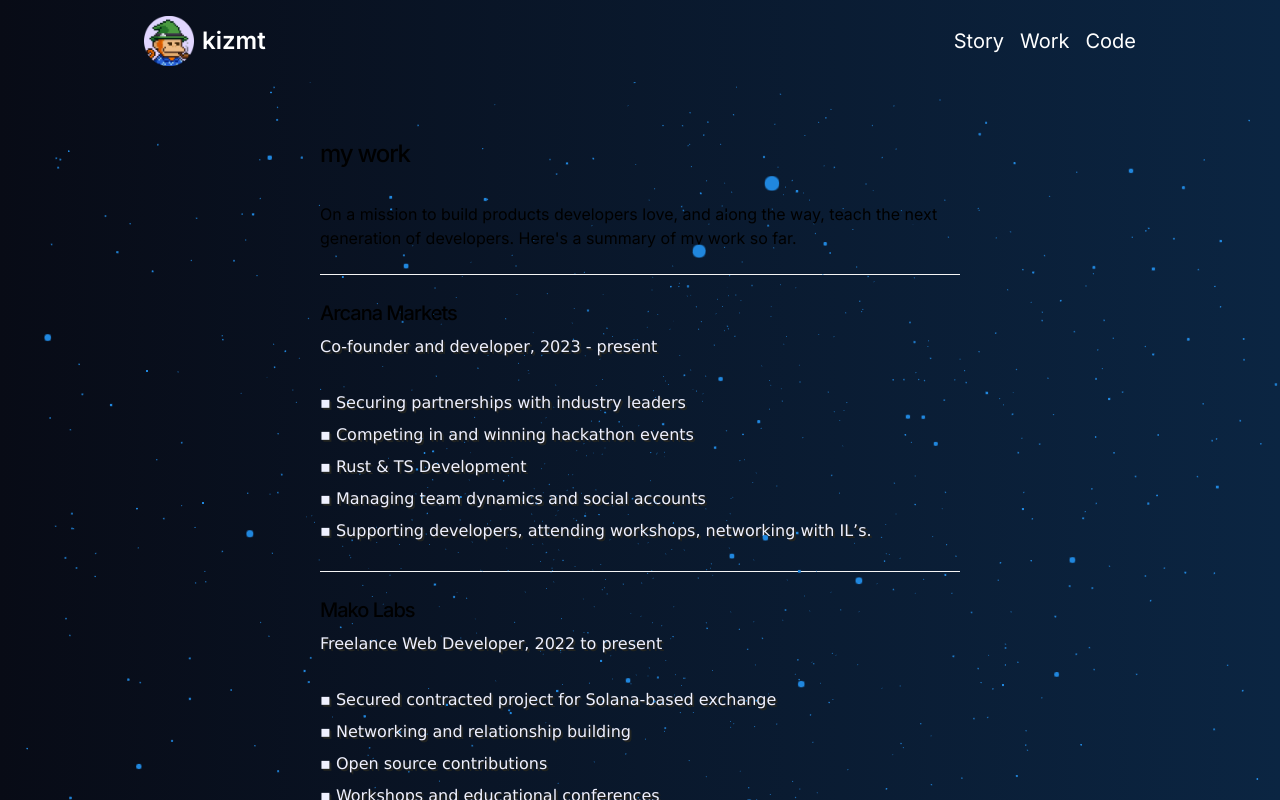
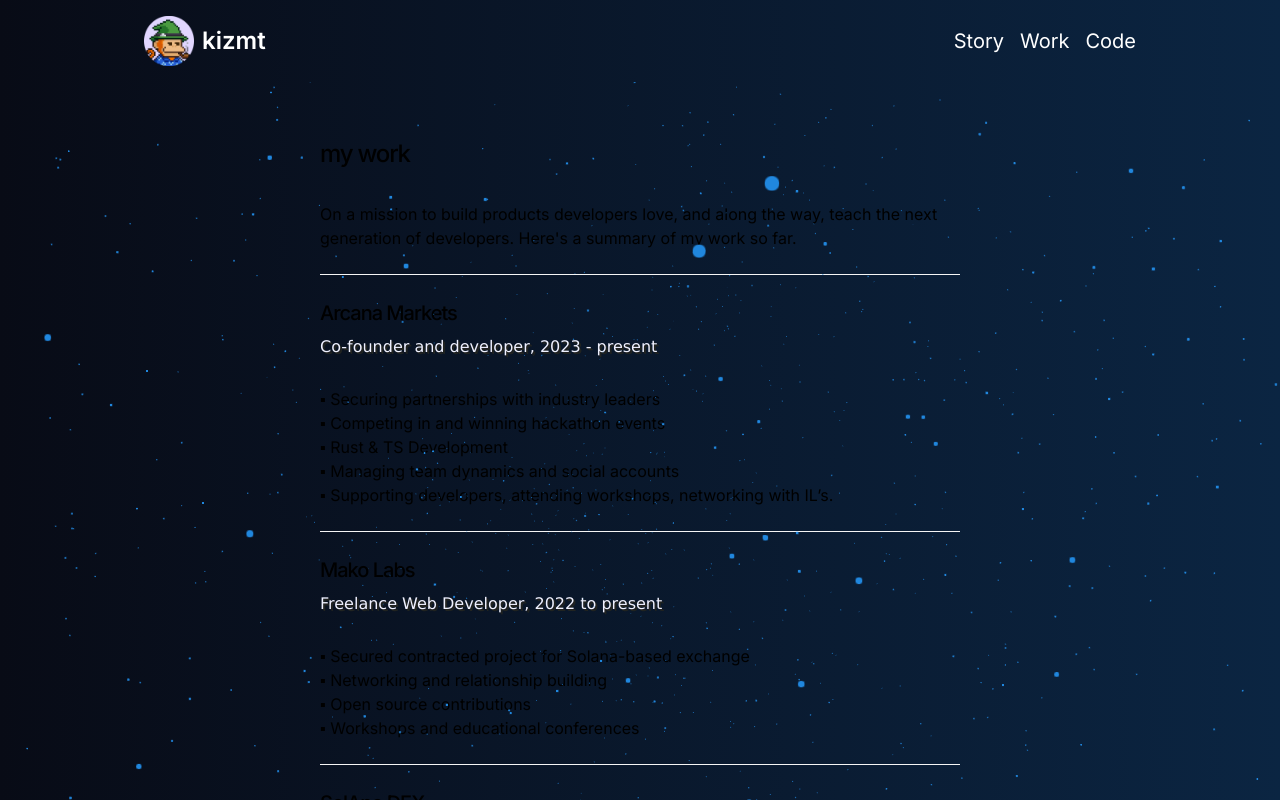
Before and after one commit to kizmt/k1zmt, a Next.js app: page /work in a window 1280 px wide. Built offline with nearby package versions, Linux system fonts and the light colour scheme; no server answers.

Commit message:
globals-and-fonts

```diff
--- a/public/styles/ff7-ui-fonts.css
+++ b/public/styles/ff7-ui-fonts.css
@@ -25,14 +25,3 @@
   .ff7-window li.selected {
     background-position-y: 2px;
   }
-
-  .fade-in-text {
-    opacity: 0;
-    animation: fadeIn 3s forwards;
-  }
-
-  @keyframes fadeIn {
-    to {
-      opacity: 1;
-    }
-  }
--- a/src/app/globals.css
+++ b/src/app/globals.css
@@ -89,6 +89,17 @@ nav {
   overflow: hidden;    /* Ensure that child elements do not overflow the rounded corners */
 }
 
+.fade-in-text {
+  opacity: 0;
+  animation: fadeIn 3s forwards;
+}
+
+@keyframes fadeIn {
+  to {
+    opacity: 1;
+  }
+}
+
 /* Default styles (non-mobile) */
 .centered-text {
   position: absolute;
--- a/src/components/2D/Overlay/Overlay2.tsx
+++ b/src/components/2D/Overlay/Overlay2.tsx
@@ -1,6 +1,5 @@
 import Link from 'next/link';
 import Image from 'next/image';
-import "../../../../public/styles/ff7-ui-fonts.css";
 import gohan from '../../../../public/images/gifs/gohan2-optimize.gif';
 import aerith from '../../../../public/images/gifs/aerithz.gif';
 import jerry from '../../../../public/images/gifs/jerry.gif';
@@ -8,6 +7,7 @@ import donchic from '../../../../public/images/gifs/donchic.gif';
 import hammers from '../../../../public/images/gifs/hammers.gif';
 import trunks from '../../../../public/images/gifs/trunks.gif';
 import TextAnimator from '../Text/TextAnimator';
+import "../../../../public/styles/ff7-ui-fonts.css";
 
 
 function Overlay2() {
@@ -17,7 +17,7 @@ function Overlay2() {
         <h1 className="fade-in-text mb-4 text-2xl font-medium tracking-tighter">
           about me ⚡️
         </h1>
-        <div className="ff7-text">
+        <div>
         <TextAnimator
             text={`
           I'm a frontend developer, optimist, and community builder.
@@ -84,14 +84,14 @@ function Overlay2() {
             />
           </div>
         </div>
-        <div className="ff7-text fade-in-text">
+        <div className="fade-in-text">
           I create educational content for developers, teaching them about web
           development, JavaScript and TypeScript, React and Next.js, and more.
           This comes in all forms: blog posts, videos, tweets, conference talks,
           and workshops. You can watch some of my favorites below.
         </div>
         <div className="my-8 flex w-full flex-col space-x-0 space-y-4 sm:flex-row sm:space-x-4 sm:space-y-0"></div>
-        <div className="ff7-text fade-in-text">
+        <div className="fade-in-text">
           Over the past decade, I&apos;ve written content on my blog and newsletter.
           I try to keep things simple. You&apos;ll find writing about technologies
           I&apos;m interested in at the time, or how I&apos;m learning and growing in my
--- a/src/components/2D/Overlay/Overlay3.tsx
+++ b/src/components/2D/Overlay/Overlay3.tsx
@@ -17,7 +17,7 @@ export default function Overlay3() {
           Co-founder and developer, 2023 - present
         </p>
         <br />
-        <div className="ff7-text">
+        <div>
           <TextAnimator
             text={`▪ Securing partnerships with industry leaders
             ▪ Competing in and winning hackathon events
@@ -31,7 +31,7 @@ export default function Overlay3() {
           Freelance Web Developer, 2022 to present
         </p>
         <br />
-        <div className="ff7-text">
+        <div>
           <TextAnimator
             text={`▪ Secured contracted project for Solana-based exchange
             ▪ Networking and relationship building
@@ -44,7 +44,7 @@ export default function Overlay3() {
           Fullstack Engineer, Chief of Operations, 2020 to 2022
         </p>
         <br />
-        <div className="ff7-text">
+        <div>
           <TextAnimator
             text={`▪ Responsible for securing new DEX partnerships and token listings
             ▪ Contributions to GitHub repositories
@@ -58,7 +58,7 @@ export default function Overlay3() {
           Business Development Manager, 2017 to 2020
         </p>
         <br />
-        <div className="ff7-text">
+        <div>
           <TextAnimator
             text={`▪ Meeting monthly KPI’s and establishing leads with new business
             ▪ Maintaining relationships and building upon existing accounts
```
